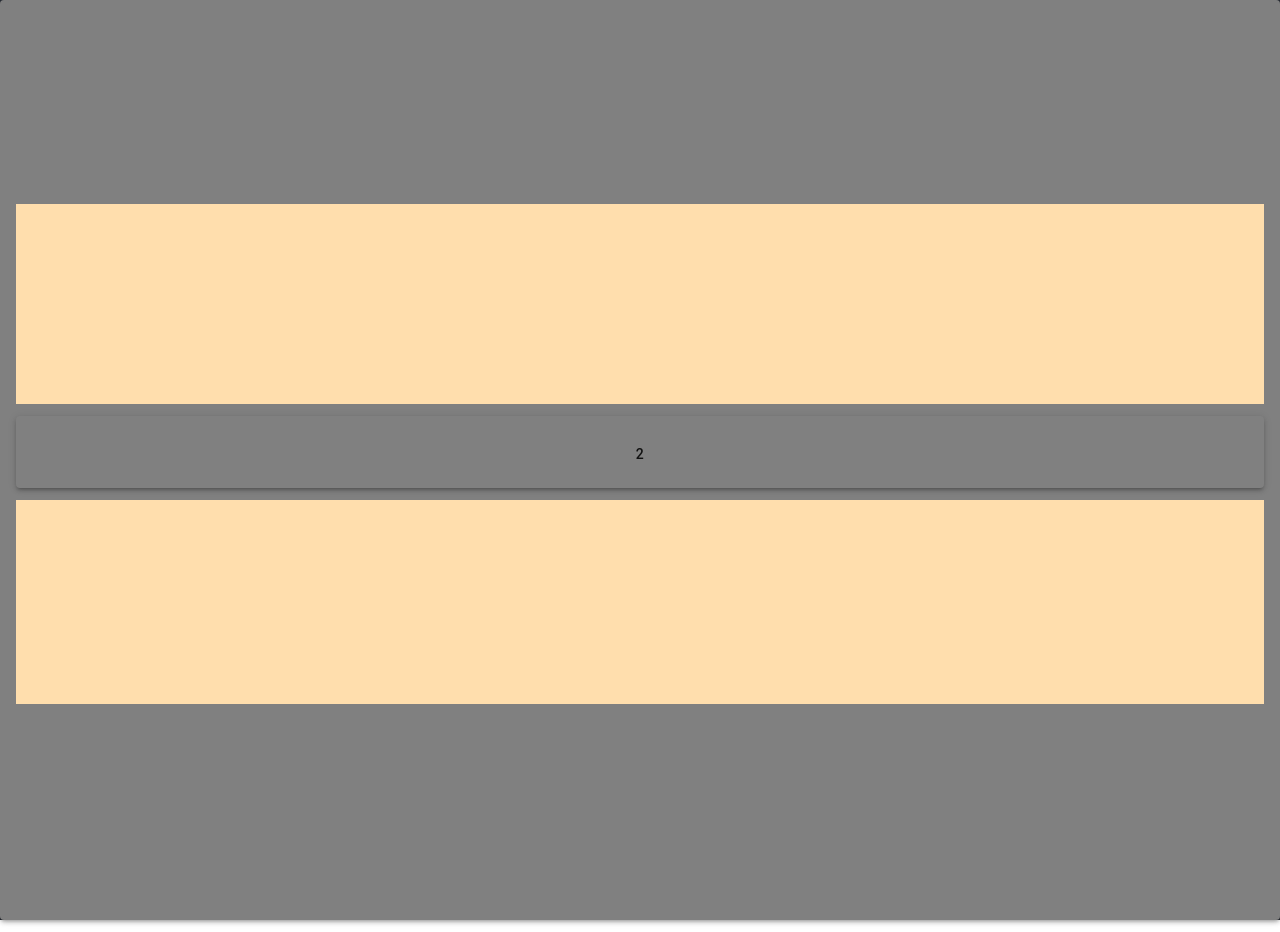
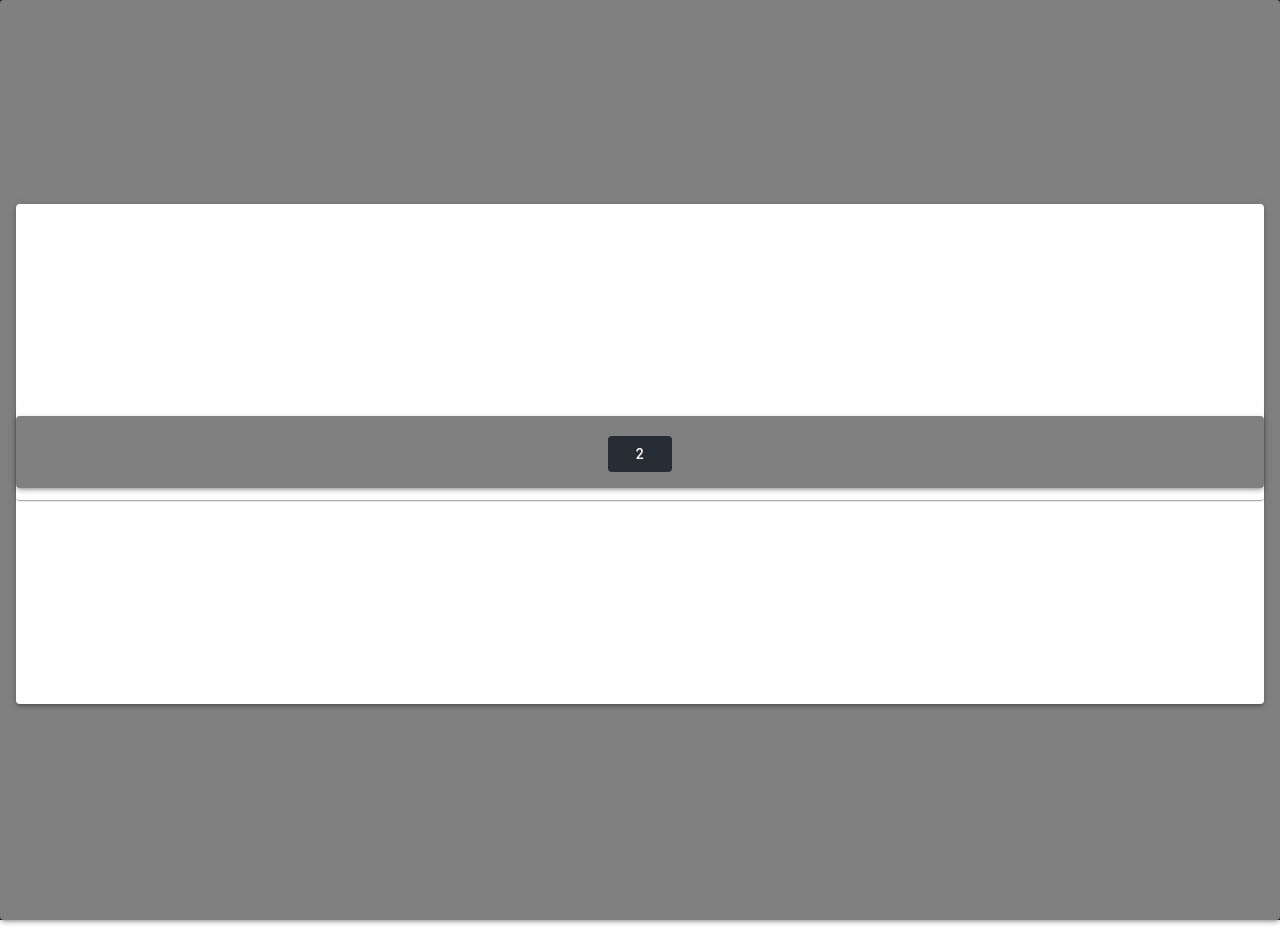
Before and after one commit to vonerikbarren/XYZ-Calculator, a React (Create React App) app in the folder client/: page / in a window 1280 px wide. Built offline with nearby package versions, Linux system fonts and the light colour scheme.

Commit message:
working with design issues

```diff
--- a/client/src/Components/App/AppSpace/AppSpace.js
+++ b/client/src/Components/App/AppSpace/AppSpace.js
@@ -24,6 +24,9 @@ const useStyles = makeStyles((theme) => ({
   },
   grid: {
     backgroundColor: "black"
+  },
+  AppBody: {
+    background: "yellow"
   }
 
 
@@ -42,15 +45,15 @@ function AppSpace() {
         <Paper elevation={3} className={mui.paper}>
 
           <div className="AppBodyMain">
-            <div className="AppBody">
+            <Paper elevation={3} className="AppBody">
               <Grid container spacing={3}>
                 <Grid item xs={12}>
-                  <div className='Application'>
+                  <Paper className='Application'>
                     <CalcButton number="2" />
-                  </div>
+                  </Paper>
                 </Grid>
               </Grid>
-            </div>
+            </Paper>
           </div>
 
         </Paper>
--- a/client/src/Components/CalcButtons/CalcButtons.js
+++ b/client/src/Components/CalcButtons/CalcButtons.js
@@ -24,7 +24,8 @@ const useStyles = makeStyles((theme) => ({
     backgroundColor: "black"
   },
   button: {
-
+    backgroundColor: "#282c34",
+    color: "white",
   }
 
 
```
